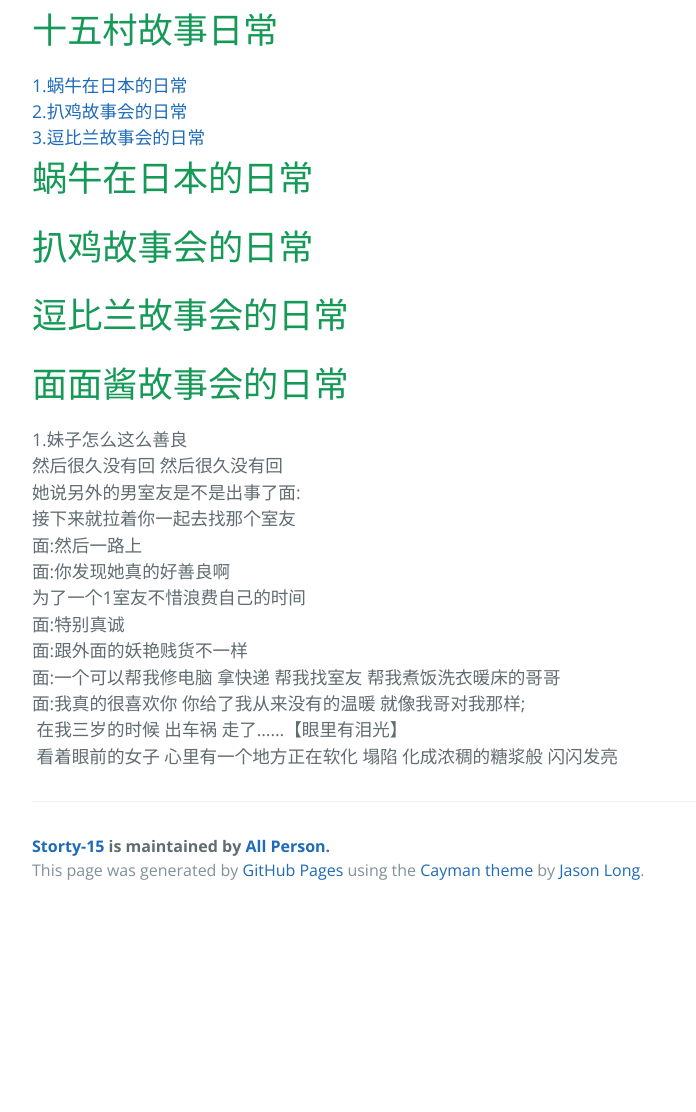
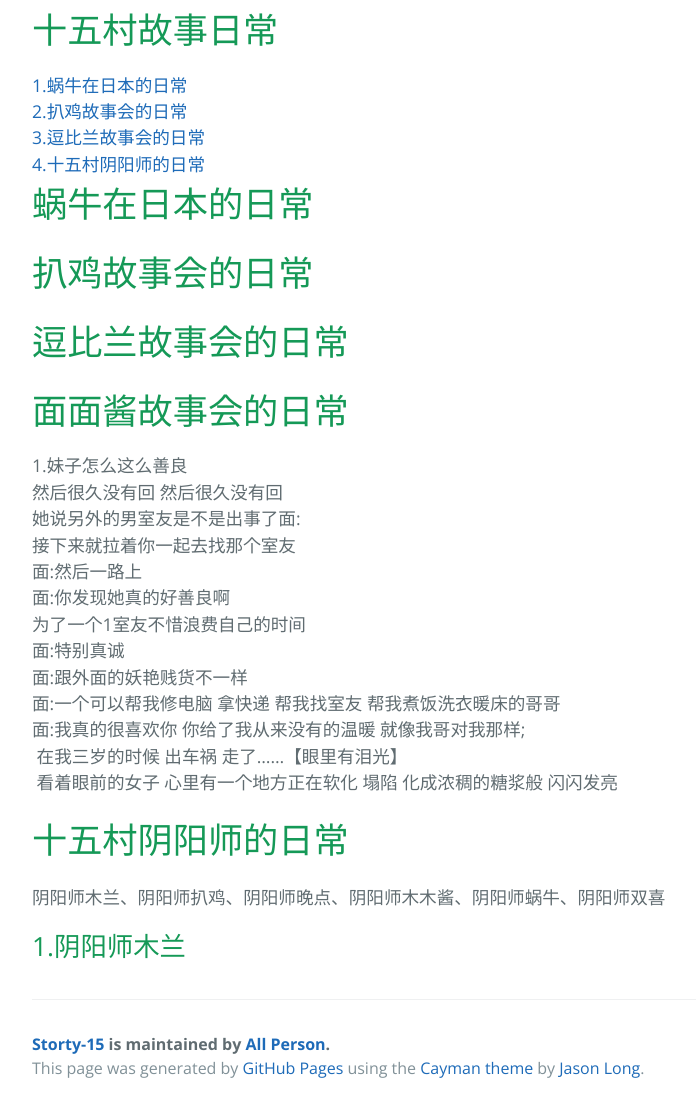
Before and after one commit to whaleyan/storty-15, a plain HTML site: page index.html in a window 1280 px wide. Shown: the part 412-1524 px from the top of the page, without its empty margins (192-888 px from the left). Before the commit the page ends 1326 px from the top, so only its background shows below. Drawn offline with nearby package versions, Linux system fonts and the light colour scheme.

Commit message:
add 阴阳师

```diff
--- a/index.html
+++ b/index.html
@@ -31,6 +31,7 @@
 				<a href="#wn">1.蜗牛在日本的日常</a><br/>
 				<a href="#pj">2.扒鸡故事会的日常</a><br/>
 				<a href="#ml">3.逗比兰故事会的日常</a><br/>
+                <a href="#yinyangshi">4.十五村阴阳师的日常</a><br/>
 			</div>
 			<div class="tabs">
 
@@ -43,7 +44,7 @@
 				<div class="list-item" id="ml">
 					<h1>逗比兰故事会的日常</h1>
 				</div>
-				<div class="list-item" id="ml">
+				<div class="list-item" id="mmj">
 					<h1>面面酱故事会的日常</h1>
 					<div class="noodles">
 						<p>1.妹子怎么这么善良 <br/>
@@ -64,6 +65,14 @@
 						</p>
 					</div>
 				</div>
+                <div class="list-item" id="yinyangshi">
+                    <h1>十五村阴阳师的日常</h1>
+                    <p>阴阳师木兰、阴阳师扒鸡、阴阳师晚点、阴阳师木木酱、阴阳师蜗牛、阴阳师双喜 </p>
+                    <div class="ml">
+                        <h2>1.阴阳师木兰</h2>
+                        <p></p>
+                    </div>
+                </div>
 			</div>
 		</div>
 
```
